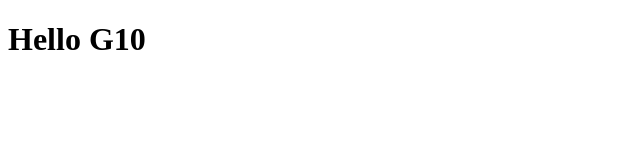
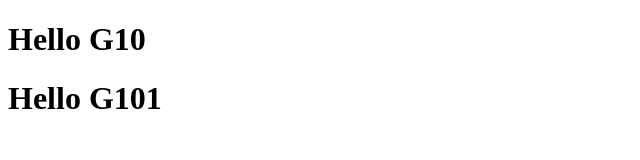
Before and after one commit to WaffoKamla/WaffoKamla, a plain HTML site: page index.html in a window 1280 px wide. Shown: the whole page, without its empty margins (0-640 px from the left). Drawn offline with Linux system fonts and the light colour scheme.

Commit message:
change index

```diff
--- a/index.html
+++ b/index.html
@@ -7,5 +7,6 @@
 </head>
 <body>
         <h1>Hello G10</h1>
+        <h1>Hello G101</h1>
 </body>
 </html>
```
